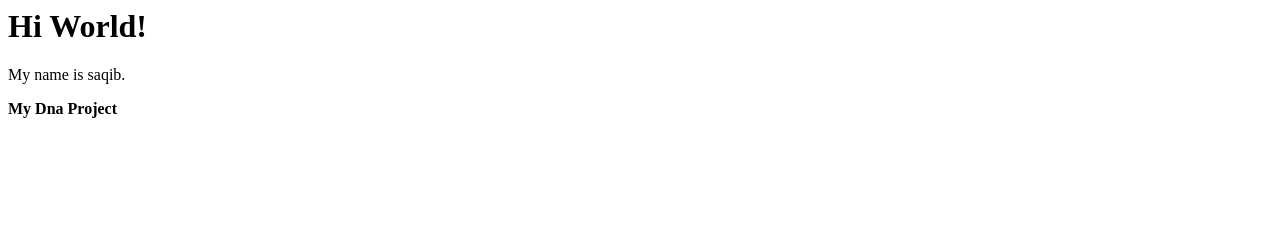
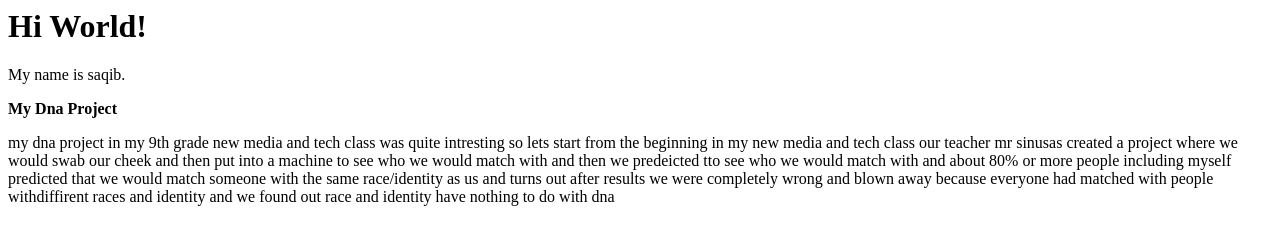
Before and after one commit to saqibthegreat/saqibthegreat.github.io, a plain HTML site: page index.html in a window 1280 px wide. Drawn offline with Linux system fonts and the light colour scheme.

Commit message:
Update index.html

```diff
--- a/index.html
+++ b/index.html
@@ -1,3 +1,4 @@
 <h1>Hi World!</h1>
   <p>My name is saqib.</p>
        <p><b>My Dna Project</b></p>
+<p>my dna project in my 9th grade new media and tech class was quite intresting so lets start from the beginning in my new media and tech class our teacher mr sinusas created a project where we would swab our cheek and then put into a machine to see who we would match with and then we predeicted tto see who we would match with and about 80% or more people including myself predicted that we would match someone with the same race/identity as us and turns out after results we were completely wrong and blown away because everyone had matched with people withdiffirent races and identity and we found out race and identity have nothing to do with dna</p></p>
```
